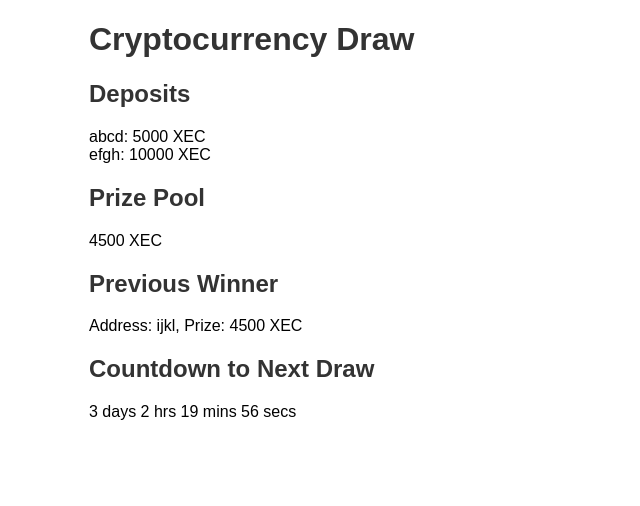
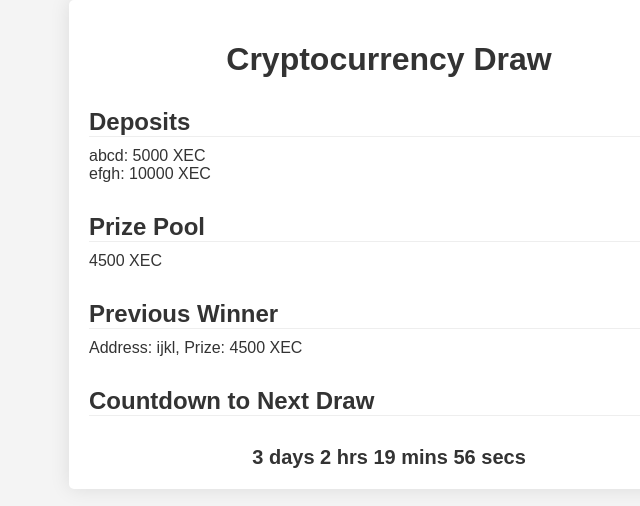
Before and after one commit to KarolSJZ/XECroulette, a plain HTML site: page index.html in a window 1280 px wide. Shown: the whole page, without its empty margins (251-891 px from the left). Drawn offline with Linux system fonts and the light colour scheme.

Commit message:
Update style.css

```diff
--- a/style.css
+++ b/style.css
@@ -1,12 +1,39 @@
 body {
   font-family: Arial, sans-serif;
+  background-color: #f4f4f4;
+  color: #333;
+  margin: 0;
+  padding: 0;
+}
+
+#app {
+  width: 80%;
+  max-width: 600px;
+  margin: 0 auto;
+  padding: 20px;
+  box-shadow: 0px 0px 20px rgba(0,0,0,0.1);
+  background-color: #fff;
+  border-radius: 5px;
 }
 
 h1, h2 {
   color: #333;
 }
 
-#app {
-  width: 600px;
-  margin: 0 auto;
+h1 {
+  text-align: center;
+  margin-bottom: 30px;
 }
+
+h2 {
+  margin-top: 30px;
+  margin-bottom: 10px;
+  border-bottom: 1px solid #eee;
+}
+
+#countdown {
+  font-size: 20px;
+  font-weight: bold;
+  text-align: center;
+  margin-top: 30px;
+}
```
